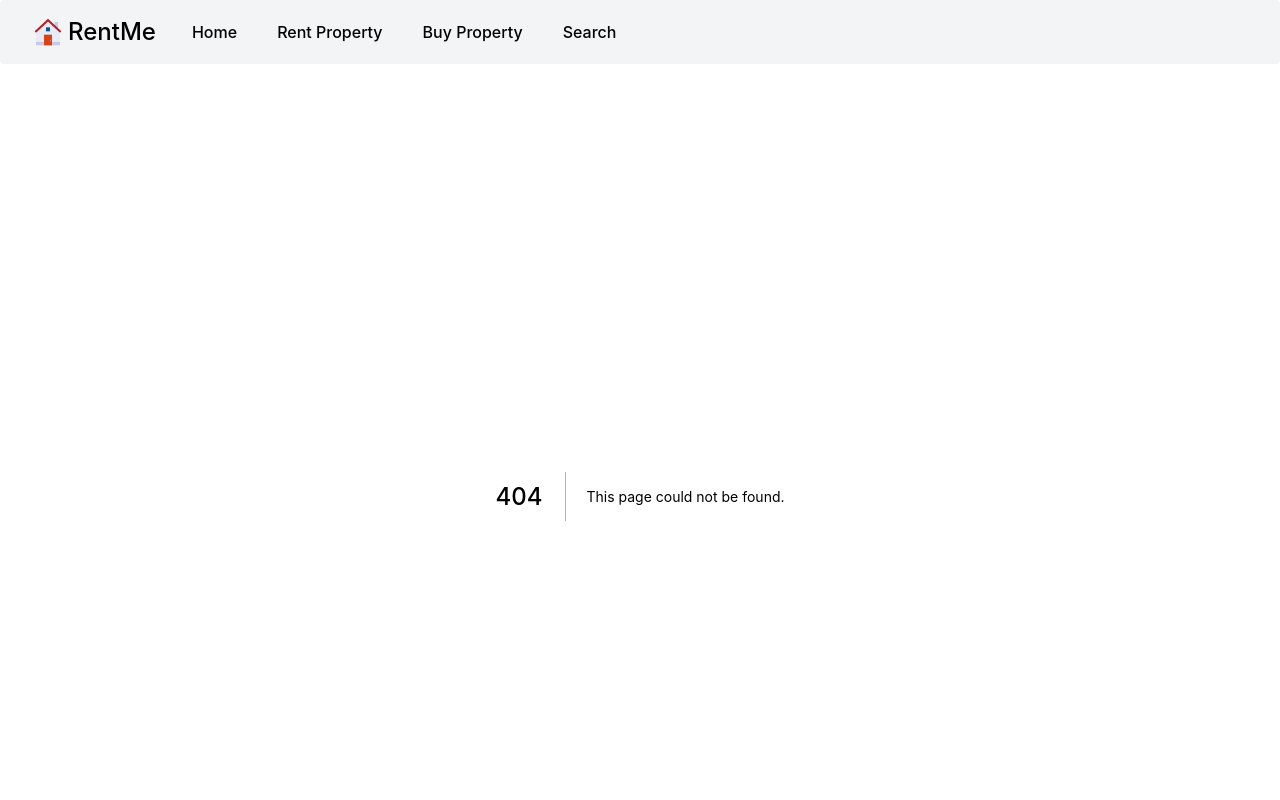
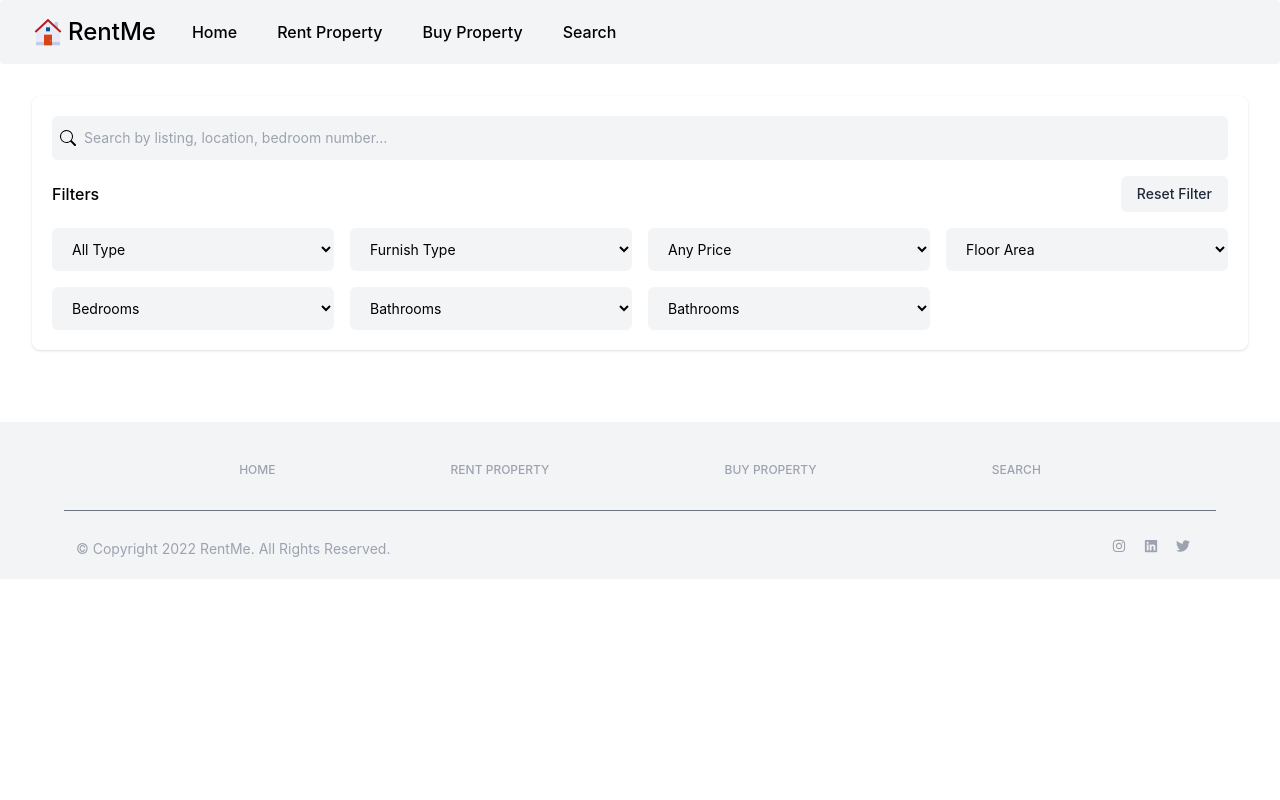
Before and after one commit to idkan/RentMe, a Next.js app: page /search in a window 1280 px wide. Before the commit this address had no page. Shown: the top 800 px of the page. Built offline with nearby package versions, Linux system fonts and the light colour scheme.

Commit message:
Added Search Page layout

```diff
--- /dev/null
+++ b/pages/search.js
@@ -0,0 +1,94 @@
+import { useState } from "react";
+import { useRouter } from "next/router";
+import Image from "next/image";
+import { BsSearch, BsFilter } from "react-icons/bs";
+
+const Search = () => {
+    const [searchFilter, setSearchFilter] = useState(false);
+    const router = useRouter();
+
+    return (
+        <div className="w-full shadow p-5 rounded-lg bg-white">
+            <div className="relative">
+                <div className="absolute flex items-center ml-2 h-full">
+                    <BsSearch />
+                </div>
+                <input
+                    type="text"
+                    placeholder="Search by listing, location, bedroom number..."
+                    className="px-8 py-3 w-full rounded-md bg-gray-100 border-transparent focus:border-gray-500 focus:bg-white focus:ring-0 text-sm"
+                />
+            </div>
+
+            <div className="flex items-center justify-between mt-4">
+                <p className="font-medium">Filters</p>
+
+                <button className="px-4 py-2 bg-gray-100 hover:bg-gray-200 text-gray-800 text-sm font-medium rounded-md">
+                    Reset Filter
+                </button>
+            </div>
+
+            <div>
+                <div className="grid grid-cols-2 md:grid-cols-3 xl:grid-cols-4 gap-4 mt-4">
+                    <select className="px-4 py-3 w-full rounded-md bg-gray-100 border-transparent focus:border-gray-500 focus:bg-white focus:ring-0 text-sm">
+                        <option value="">All Type</option>
+                        <option value="for-rent">For Rent</option>
+                        <option value="for-sale">For Sale</option>
+                    </select>
+
+                    <select className="px-4 py-3 w-full rounded-md bg-gray-100 border-transparent focus:border-gray-500 focus:bg-white focus:ring-0 text-sm">
+                        <option value="">Furnish Type</option>
+                        <option value="fully-furnished">Fully Furnished</option>
+                        <option value="partially-furnished">Partially Furnished</option>
+                        <option value="not-furnished">Not Furnished</option>
+                    </select>
+
+                    <select className="px-4 py-3 w-full rounded-md bg-gray-100 border-transparent focus:border-gray-500 focus:bg-white focus:ring-0 text-sm">
+                        <option value="">Any Price</option>
+                        <option value="1000">RM 1000</option>
+                        <option value="2000">RM 2000</option>
+                        <option value="3000">RM 3000</option>
+                        <option value="4000">RM 4000</option>
+                    </select>
+
+                    <select className="px-4 py-3 w-full rounded-md bg-gray-100 border-transparent focus:border-gray-500 focus:bg-white focus:ring-0 text-sm">
+                        <option value="">Floor Area</option>
+                        <option value="200">200 sq.ft</option>
+                        <option value="400">400 sq.ft</option>
+                        <option value="600">600 sq.ft</option>
+                        <option value="800 sq.ft">800</option>
+                        <option value="1000 sq.ft">1000</option>
+                        <option value="1200 sq.ft">1200</option>
+                    </select>
+
+                    <select className="px-4 py-3 w-full rounded-md bg-gray-100 border-transparent focus:border-gray-500 focus:bg-white focus:ring-0 text-sm">
+                        <option value="">Bedrooms</option>
+                        <option value="1">1 bedroom</option>
+                        <option value="2">2 bedrooms</option>
+                        <option value="3">3 bedrooms</option>
+                        <option value="4">4 bedrooms</option>
+                        <option value="5">5 bedrooms</option>
+                    </select>
+
+                    <select className="px-4 py-3 w-full rounded-md bg-gray-100 border-transparent focus:border-gray-500 focus:bg-white focus:ring-0 text-sm">
+                        <option value="">Bathrooms</option>
+                        <option value="1">1 bathroom</option>
+                        <option value="2">2 bathrooms</option>
+                        <option value="3">3 bathrooms</option>
+                        <option value="4">4 bathrooms</option>
+                        <option value="5">5 bathrooms</option>
+                    </select>
+
+                    <select className="px-4 py-3 w-full rounded-md bg-gray-100 border-transparent focus:border-gray-500 focus:bg-white focus:ring-0 text-sm">
+                        <option value="">Bathrooms</option>
+                        <option value="1">1 space</option>
+                        <option value="2">2 space</option>
+                        <option value="3">3 space</option>
+                    </select>
+                </div>
+            </div>
+        </div>
+    );
+};
+
+export default Search;
```
